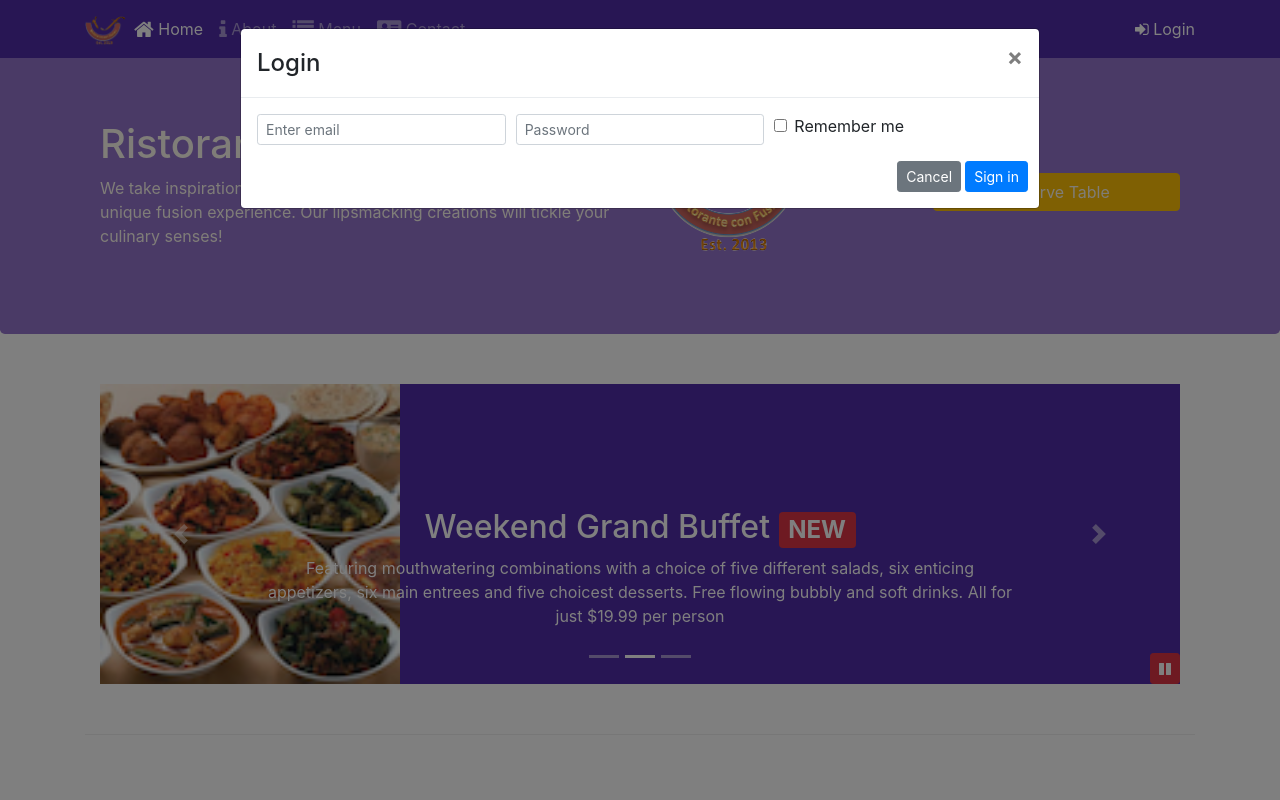
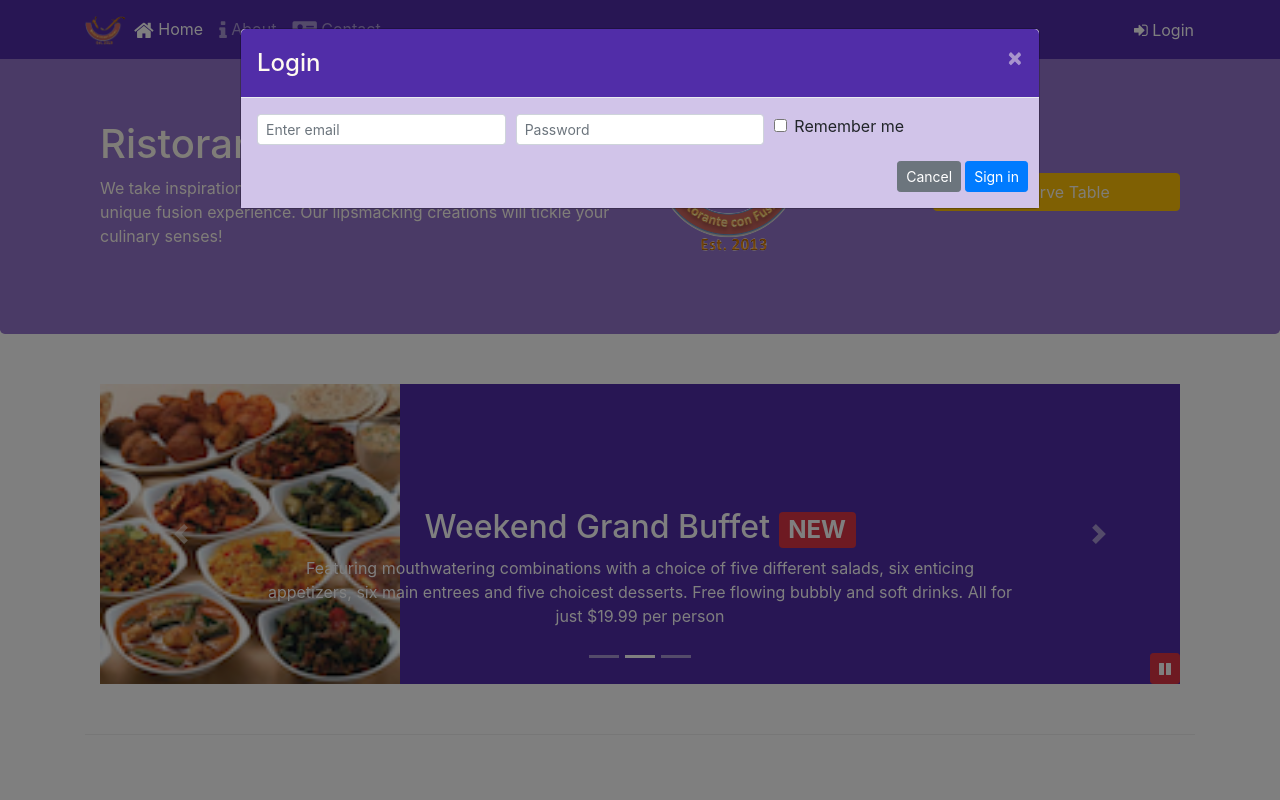
Before and after one commit to chetan6780/Ristorante-con-fusion, a website: page index.html in a window 1280 px wide. Both pictures are taken after a click on the link "Login". Shown: the top 800 px of the page. Drawn offline with nearby package versions, Linux system fonts and the light colour scheme.

Commit message:
Assignment 4

```diff
--- a/css/styles.scss
+++ b/css/styles.scss
@@ -78,3 +78,15 @@ body {
 // Add below 1 line script in package.json
 // "scss": "node-sass -o css/ css/"
 // npm run scss
+
+.modal-header {
+    background-color: $background-dark;
+    color: floralwhite;
+    button {
+        color: floralwhite;
+    }
+}
+
+.modal-body {
+    background-color: $background-pale;
+}
--- a/index.html
+++ b/index.html
@@ -28,15 +28,12 @@
                             Home</a></li>
                     <li class="nav-item"><a class="nav-link" href="./aboutus.html"><span
                                 class="fa fa-info fa-lg"></span> About</a></li>
-                    <li class="nav-item"><a class="nav-link" href="#"><span class="fa fa-list fa-lg"></span> Menu</a>
-                    </li>
                     <li class="nav-item"><a class="nav-link" href="./contactus.html"><span
                                 class="fa fa-address-card fa-lg"></span>
                             Contact</a></li>
                 </ul>
                 <span class="navbar-text">
-                    <a data-toggle="modal" data-target="#loginModal">
-                        <span class="fa fa-sign-in"></span> Login</a>
+                    <a type="button" id="loginBtn" class='btn m-0 p-0'><span class="fa fa-sign-in"></span> Login</a>
                 </span>
             </div>
         </div>
@@ -186,7 +183,7 @@
                     <img src="img/logo.png" class="img-fluid">
                 </div>
                 <div class="col-12 col-sm-3 align-self-center">
-                    <a class="btn btn-block btn-warning" data-toggle="modal" data-target="#reserveModel">Reserve
+                    <a class="btn btn-block btn-warning" id="reserveBtn">Reserve
                         Table</a>
                 </div>
             </div>
@@ -455,6 +452,12 @@
                     $("#carouselButton").children("span").addClass('fa-pause');
                 }
             });
+            $('#loginBtn').click(function () {
+                $('#loginModal').modal('toggle');
+            })
+            $('#reserveBtn').click(function () {
+                $('#reserveModel').modal('toggle');
+            })
         });
     </script>
 
```
Also changed, not shown: css/styles.css.
